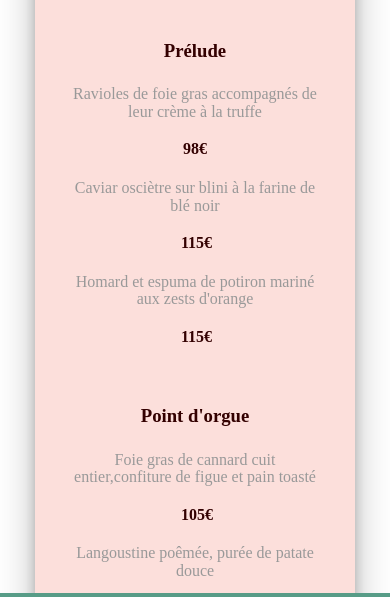
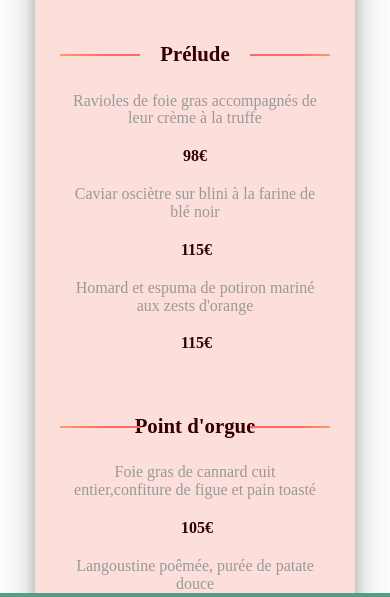
Before and after one commit to melcd238/ocohmyfood, a website: page note.html in a window 390 px wide. Shown: the part 183-780 px from the top of the page. Drawn offline with nearby package versions, Linux system fonts and the light colour scheme; a web font is replaced by a local one.

Commit message:
fin versionmobileMenu1

```diff
--- a/scss/_mixins.scss
+++ b/scss/_mixins.scss
@@ -1,15 +1,4 @@
-@mixin contents-menu {
-    display: flex;
-    flex-direction: column;
-    align-items: center;
-    margin: auto;
-    margin-top: 80px;
-    margin-bottom:80px;
-    box-shadow: 0 6px 12px rgba(0, 0, 0, .22), 0 10px 40px rgba(0, 0, 0, .25);
-    border-radius: 10px;
-    min-width: 50%;
 
-}
 @mixin gradient-note{
                    background: linear-gradient(to right, #FF6666 60%, #FF9966) ;
                    -webkit-background-clip: text;
--- a/scss/style.scss
+++ b/scss/style.scss
@@ -50,7 +50,7 @@ header{
 }
 /* mise en page du content de l'index*/
 
-.content_1{
+.contenant{
     display: flex;
     flex-flow: row wrap;
     max-width: 599px;
@@ -289,6 +289,29 @@ ul{
            align-items: center;
 
            }
+        h3{
+            font-size: 1.3rem;
+            position: relative;
+        }
+        h3::before{
+            content: "";
+            background: linear-gradient(to right,#FF9966 ,#FF6666 60%) ;
+            width: 80px;
+            height: 2px;
+            position: absolute;
+            left: 5px;
+            bottom: 10px;
+        }
+        h3::after{
+            content: "";
+            background: linear-gradient(to right, #FF6666 60%, #FF9966) ;
+            width: 80px;
+            height: 2px;
+            position: absolute;
+            right:  5px;
+            bottom: 10px;
+        }
+
 
 
     }
@@ -296,6 +319,7 @@ ul{
 i{
     @include gradient-note;
 }
+
 
 
 /*menu Le chic à la française*/
```
Also changed, not shown: index.html (+1 -1 lines), css/style.css.
